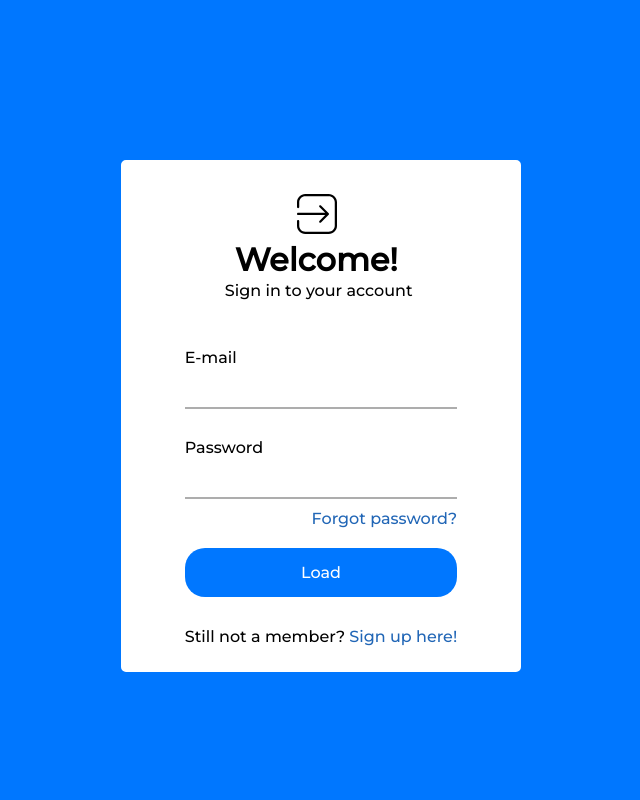
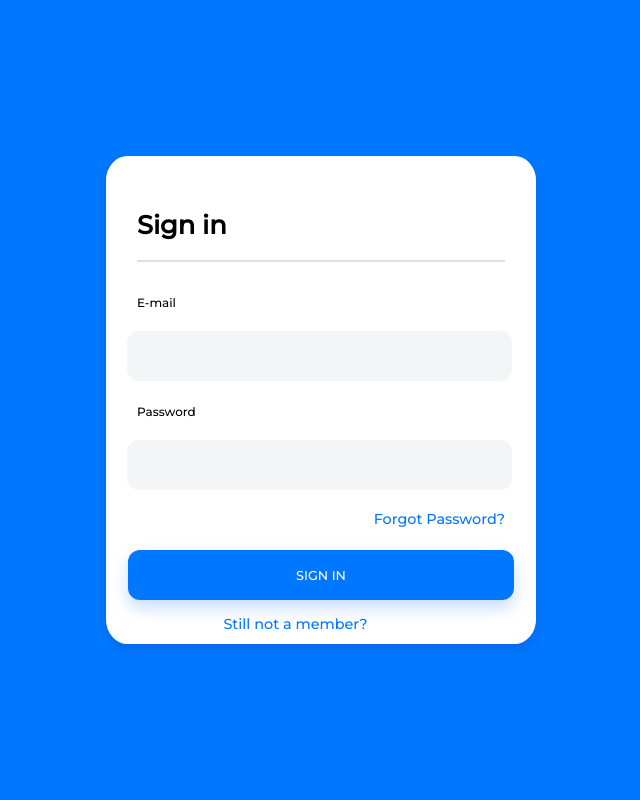
Before and after one commit to noteryk/Chaos, a Node server app: page /sign_in in a window 1280 px wide. Shown: the whole page, without its empty margins (319-959 px from the left). Run offline with Node 20, Linux system fonts and the light colour scheme; some libraries are stand-ins or nearby versions.

Commit message:
sign in hbs

```diff
--- a/web/public/scripts/sign_in.js
+++ b/web/public/scripts/sign_in.js
@@ -1,5 +1,6 @@
 const form=document.querySelector('form');
 const submit=document.querySelector('#submit');
+const error=document.querySelector('#error');
 form.addEventListener('submit', async (e) => {
     e.preventDefault();
     const Email=document.querySelector('#email').value;
@@ -15,7 +16,7 @@ form.addEventListener('submit', async (e) => {
     request.setRequestHeader('Content-Type', 'application/json');
     request.send(JSON.stringify(data));
 
-    submit.classList.add('activeLoading');
+    submit.innerHTML='Loading...';
     submit.disabled=true;
     submit.style.cursor='not-allowed';
 
@@ -23,12 +24,13 @@ form.addEventListener('submit', async (e) => {
         if(request.status==200) {
             window.location.href='';
         } else {
-            submit.classList.remove('activeLoading');
+            submit.innerHTML='SIGN IN';
             submit.disabled=false;
             submit.style.cursor='pointer';
             //log for testing
             //TODO: validation with error messages
             console.log(request.responseText);
+            error.innerHTML=request.responseText;
         }
     };
 });
--- a/web/public/styles/sign_in.css
+++ b/web/public/styles/sign_in.css
@@ -7,104 +7,130 @@ html {
 * {
     box-sizing: border-box;
     margin: 0px;
+    padding: 0px;
     font-family: 'Montserrat', sans-serif;
 }
 
 body {
     background-color: rgb(0, 119, 255);
-}
-
-.main-div {
     display: flex;
+    align-items: center;
     justify-content: center;
-    align-items: center;
-    padding-top: 10rem;
-}
-
-.box {
-    display: flex;
-    justify-content: center;
-    align-items: center;
-    border: 5px solid white;
-    height: 32rem;
-    width: 25rem;
-    background-color: white;
-    border-radius: 5px;
-}
-
-.main-div-text h1 {
-    transform: translate(50px, -40px)
-}
-
-.main-div-text p {
-    transform: translate(40px, -38px)
-}
-
-.box svg {
-    height: 40px;
-    padding-left: 7rem;
-    transform: translateY(-42px);
+    height: 100vh;
 }
 
 
-form .input-txt {
-    border-bottom: 2px solid #adadad;
-    background: none;
+/* Container */
+.container {
+    max-width: 430px;
+    width: 100%;
+    background-color: white;
+    border: 1px white solid;
+    border-radius: 5%;
+    box-shadow: 0 5px 10px rgba(0,0,0,0.1);
+}
+
+/* upperText */
+.upperText {
+    padding: 30px;
+    font-size: 0.8rem;
+}
+
+.upperText hr {
+    margin: 20px 0 0 0;
+    border: 1px solid #e0e0e0;
+}
+
+/* form */
+.email,
+.password,
+.form-inputs label{
+    margin: 20px;
+    border-radius: 12px;
+}
+
+.email:focus,
+.password:focus {
+    outline: none;
+    border: 4px solid rgba(0, 119, 255, 0.3);
+}
+
+.form-inputs label {
+    font-size: 0.75rem;
+    margin: 30px;
+}
+
+input {
+    height: 100%;
+    width: 90%;
+    background-color: #f4f5f7;
+    border: 0;
+    padding: 1rem 0 1rem 1.375rem;
     outline: none;
 }
 
-.forgot-pwd{
-    padding-top: 10px;
-    text-align: right;
-    color:rgb(33, 102, 182)
+.form-inputs {
+    height: 50px;
+    width: 100%;
 }
 
-.forgot-pwd a {
+.form-inputs a,
+.form-inputs a:visited {
+    float: right;
+    padding-right: 30px;
     text-decoration: none;
-    color:rgb(33, 102, 182)
+    color: rgb(0, 119, 255);
+    font-size: 0.9rem;
 }
 
-
-.forgot-pwd a:visited {
-    color:rgb(33, 102, 182)
-}
-
-.forgot-pwd a:hover {
+.form-inputs a:hover {
     text-decoration: underline;
 }
 
-.signup_link a {
-    text-decoration: none;
-    color:rgb(33, 102, 182)
+/* button */
+.button button{
+    width:100%;
+    height: 50px;
+    border-radius: 12px;
+    background-color: rgb(0, 119, 255);
+    cursor: pointer;
+    color: white;
+    box-shadow: 0 8px 16px 0 rgb(1 101 255 / 22%);
+    font-size: 0.8rem;
+    border: none;
 }
 
-.signup_link a:hover {
-    text-decoration: underline;
+.button {
+    margin-top: 40px;
+    width: 90%;
+    margin-left: auto;
+    margin-right: auto;
 }
 
-.input-txt input {
-    border: none;
-    width: 100%;
-    height: 40px;
-    outline: none;
+.button button:hover {
+    background-color: rgb(2, 84, 179);
+    transition: .30s ease-in-out;
 }
 
-button {
-    width: 100%;
-    cursor: pointer;
-    border-radius: 20px;
-    border: 0;
-    background-color: rgb(0, 119, 255);
-    padding: 15px 45px;
-    transform: translateY(20px);
-    color: white;
-    font-size: 100%;
+.button a {
+    margin-top: 15px;
+    font-size: 0.9rem;
+    float: left;
+    padding-left: 95px;
+    padding-bottom: 10px;
 }
 
-.signup_link {
-    transform: translateY(50px);
+/* error */
+.error {
+    border: 1px solid #88def0;
+    background-color: #cff4fc;
+    color: #055160;
+    border-radius: 2px;
+    padding: 10px;
+    transform: translateY(-50px);
+    font-size: 0.8rem;
 }
 
-.input-txt {
-    padding-top: 10px;
+.error:empty {
+    visibility: hidden;
 }
--- a/web/views/sign_in.hbs
+++ b/web/views/sign_in.hbs
@@ -1,60 +1,36 @@
 <!DOCTYPE html>
 <html lang="en">
-
 <head>
     <meta charset="UTF-8">
     <meta http-equiv="X-UA-Compatible" content="IE=edge">
     <meta name="viewport" content="width=device-width, initial-scale=1.0">
     <title>Chaos | Sign in</title>
-
     <link rel="stylesheet" href="../public/styles/sign_in.css">
-    <link rel="stylesheet" href="../public/styles/button_loading.css">
     <link rel="stylesheet" href="../public/styles/scrollbar.css">
-    <link rel="stylesheet" href="https://unpkg.com/aos@next/dist/aos.css">
     <link rel="icon" href="../public/images/logo.png">
     <script src="../public/scripts/sign_in.js" defer></script>
 </head>
+<body>
+    <div class="container">
+        <div class="error" id="error"></div>
 
-<body>
-    <div class="main-div">
-        <div class="box">
-            <div class="main-div-text">
-                <svg version="1.1" id="Capa_1" xmlns="http://www.w3.org/2000/svg"
-                    xmlns:xlink="http://www.w3.org/1999/xlink" x="0px" y="0px" viewBox="0 0 481.5 481.5"
-                    style="enable-background:new 0 0 481.5 481.5;" xml:space="preserve">
-                    <path d="M0,240.7c0,7.5,6,13.5,13.5,13.5h326.1l-69.9,69.9c-5.3,5.3-5.3,13.8,0,19.1c2.6,2.6,6.1,4,9.5,4s6.9-1.3,9.5-4l93-93 c5.3-5.3,5.3-13.8,0-19.1l-93-93c-5.3-5.3-13.8-5.3-19.1,0c-5.3,5.3-5.3,13.8,0,19.1l69.9,69.9h-326C6,227.2,0,233.2,0,240.7z">
-                    </path>
-                    <path d="M382.4,0H99C44.4,0,0,44.4,0,99v58.2c0,7.5,6,13.5,13.5,13.5s13.5-6,13.5-13.5V99c0-39.7,32.3-72,72-72h283.5 c39.7,0,72,32.3,72,72v283.5c0,39.7-32.3,72-72,72H99c-39.7,0-72-32.3-72-72V325c0-7.5-6-13.5-13.5-13.5S0,317.5,0,325v57.5 c0,54.6,44.4,99,99,99h283.5c54.6,0,99-44.4,99-99V99C481.4,44.4,437,0,382.4,0z">
-                    </path>
-                </svg>
-                <h1> Welcome! </h1>
-                <p>Sign in to your account</p>
-                <form method="post">
-                    <div class="input-txt">
-                        <label> E-mail </label>
-                        <input type="text" id="email" required>
-                    </div>
-                    <div class="input-txt">
-                        <br>
-                        <label> Password </label>
-                        <input type="password" id="password" autocomplete="current-password" required>
-                    </div>
-                    <div class="forgot-pwd">
-                        <a href="#">Forgot password?</a>
-                    </div>
-                    <button id="submit">Load <span class="load loading"></span></button>
-                    <div class="signup_link">
-                        Still not a member? <a href="/sign_up">Sign up here!</a>
-                    </div>
-                </form>
+        <div class="upperText">
+            <h1> Sign in </h1>
+            <hr>
+        </div>
+
+        <form class="form-inputs">
+            <label for="email"> E-mail </label><br>
+            <input type="text" class="email" id="email" required><br>
+            <label for="password"> Password </label><br>
+            <input type="password" class="password" id="password" required><br>
+            <a href="/forgot_password">Forgot Password?</a>
+
+            <div class="button">
+                <button id="submit">SIGN IN</button>
+                <a href="/sign_up">Still not a member?</a>
             </div>
-        </div>
+        </form>
     </div>
-
-    <script src="https://unpkg.com/aos@next/dist/aos.js"></script>
-    <script>
-        AOS.init();
-    </script>
 </body>
-
 </html>
```
Also changed, not shown: web/public/styles/button_loading.css (deleted, +0 -62 lines), web/public/styles/sign_in2.css (deleted, +0 -120 lines), web/views/sign_in.html (deleted, +0 -39 lines).
